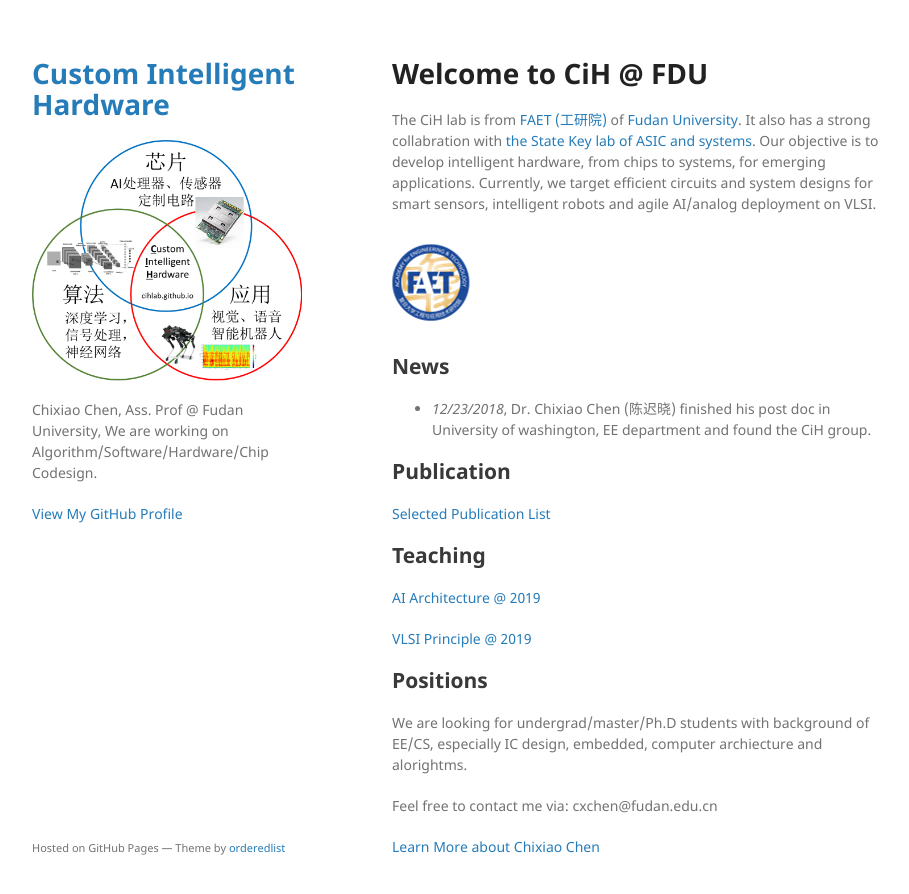
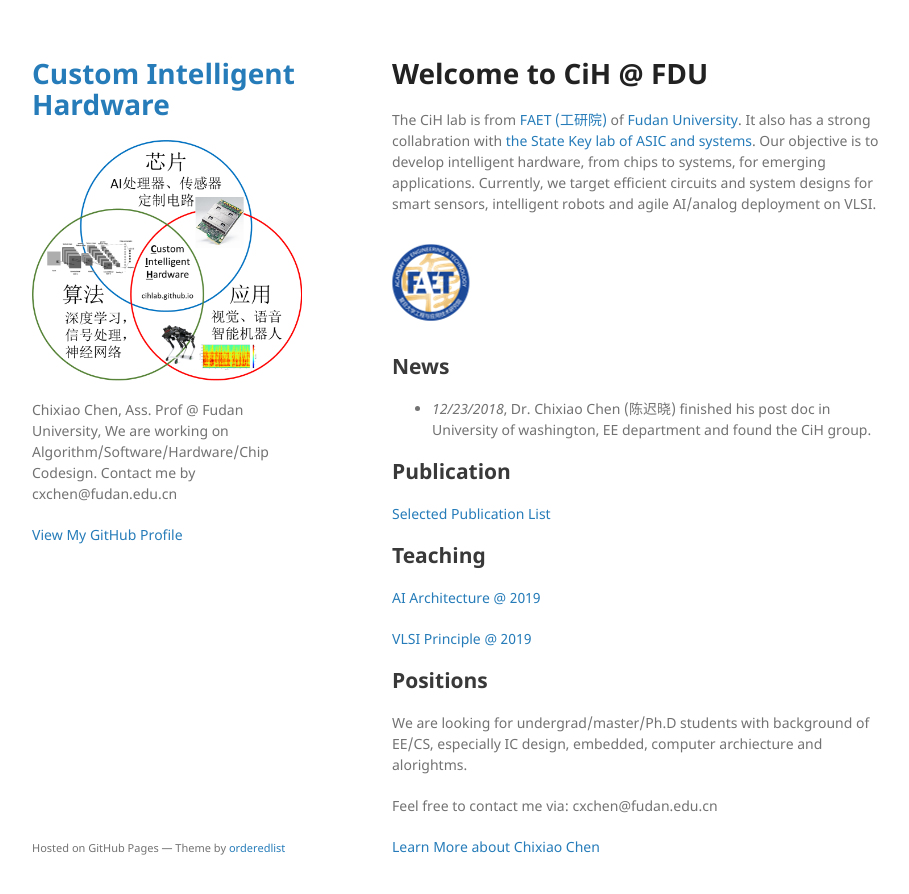
Before and after one commit to cihlab/cihlab.github.io, a Jekyll site: the page built from index.md, in a window 1280 px wide and 927 px high. Shown: the top 894 px of the window, without its empty margins (178-1087 px from the left). Built offline with Jekyll 4.4.1, drawn with Linux system fonts in a browser that asks for light colours; our own code applies the rules of GitHub Pages for plain Markdown files.

Commit message:
Update _config.yml

```diff
--- a/_config.yml
+++ b/_config.yml
@@ -1,6 +1,6 @@
 title: Custom Intelligent Hardware
 logo: /assets/img/cihlog.png
-description: Chixiao Chen, Ass. Prof @ Fudan University, We are working on Algorithm/Software/Hardware/Chip Codesign.
+description: Chixiao Chen, Ass. Prof @ Fudan University, We are working on Algorithm/Software/Hardware/Chip Codesign. Contact me by cxchen@fudan.edu.cn
 show_downloads: false
 google_analytics:
 theme: jekyll-theme-minimal
```
